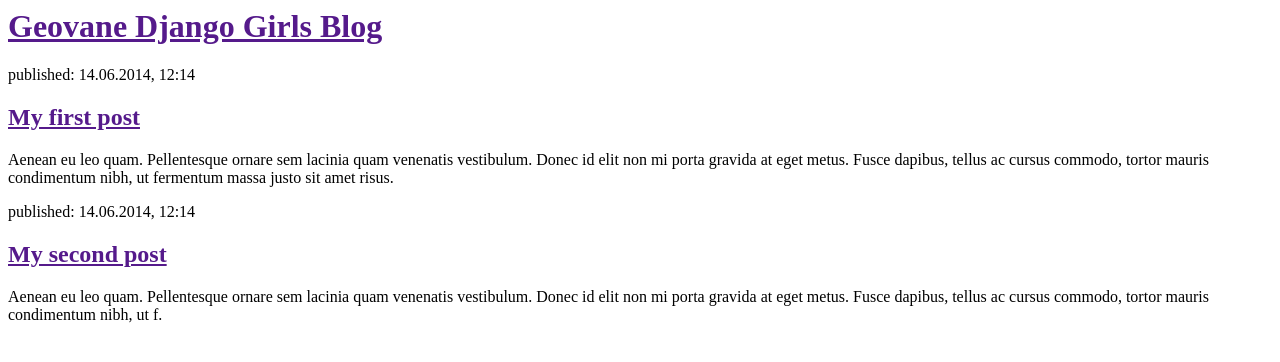
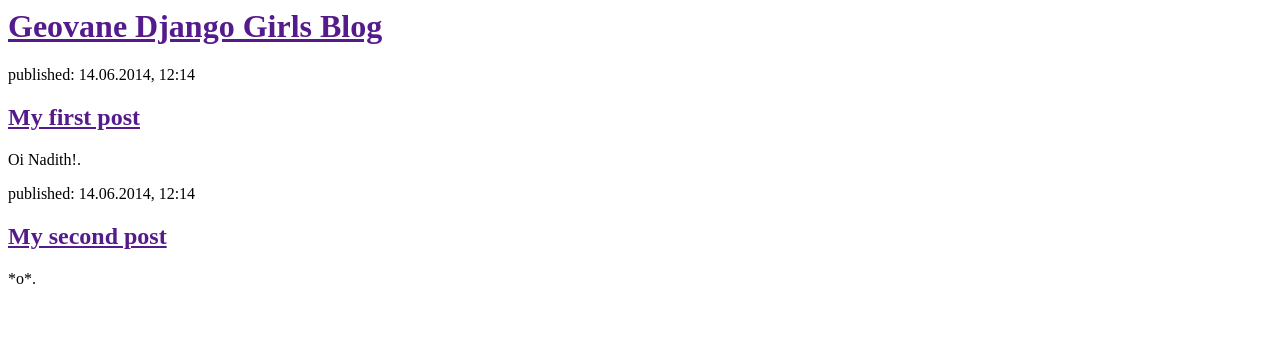
Before and after one commit to GeovaneNarciso/my-first-blog, a Django app: page / in a window 1280 px wide. Shown: the top 362 px of the page. Run offline with Django 3.2, Linux system fonts and the light colour scheme.

Commit message:
Html foi modificado novamente.

```diff
--- a/appblog/templates/blog/post_list.html
+++ b/appblog/templates/blog/post_list.html
@@ -10,13 +10,13 @@
         <div>
             <p>published: 14.06.2014, 12:14</p>
             <h2><a href="">My first post</a></h2>
-            <p>Aenean eu leo quam. Pellentesque ornare sem lacinia quam venenatis vestibulum. Donec id elit non mi porta gravida at eget metus. Fusce dapibus, tellus ac cursus commodo, tortor mauris condimentum nibh, ut fermentum massa justo sit amet risus.</p>
+            <p>Oi Nadith!.</p>
         </div>
 
         <div>
             <p>published: 14.06.2014, 12:14</p>
             <h2><a href="">My second post</a></h2>
-            <p>Aenean eu leo quam. Pellentesque ornare sem lacinia quam venenatis vestibulum. Donec id elit non mi porta gravida at eget metus. Fusce dapibus, tellus ac cursus commodo, tortor mauris condimentum nibh, ut f.</p>
+            <p>*o*.</p>
         </div>
     </body>
 </html>
```
